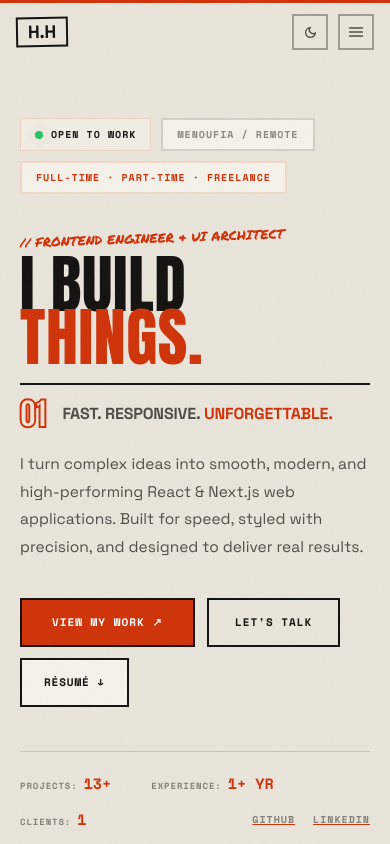
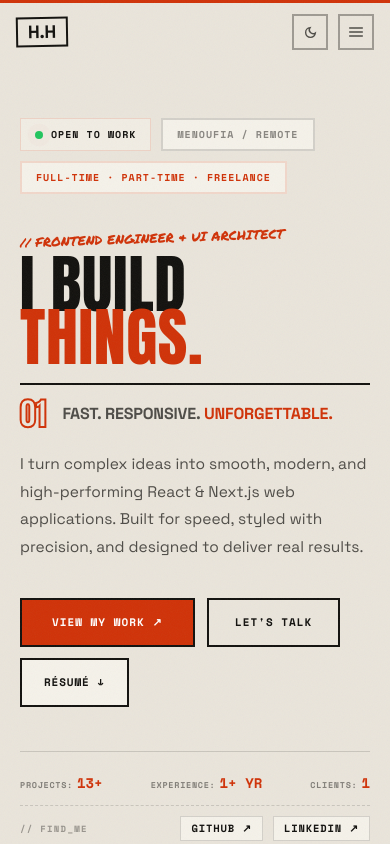
Before and after one commit to Hamza2079/Hamza-Haikal, a React (Vite) app: page /#/ in a window 390 px wide. Shown: the top 844 px of the page. Built offline with nearby package versions, Linux system fonts and the light colour scheme; a web font is replaced by a local one.

Commit message:
fix(mobile): optimize Works layout spacing and Hero stats social links

```diff
--- a/src/components/sections/Hero.jsx
+++ b/src/components/sections/Hero.jsx
@@ -269,49 +269,94 @@ export function Hero() {
               style={{
                 borderTop: "1px solid var(--border)",
                 paddingTop: 20,
-                display: "flex", flexWrap: "wrap",
-                gap: "14px 40px", alignItems: "center",
+                display: "flex",
+                flexDirection: isMobile ? "column" : "row",
+                gap: isMobile ? 12 : "14px 40px",
+                alignItems: isMobile ? "stretch" : "center",
               }}
             >
+              {/* Stats counters */}
+              <div style={{
+                display: "flex",
+                alignItems: "center",
+                justifyContent: isMobile ? "space-between" : "flex-start",
+                gap: isMobile ? 8 : 40,
+                flexWrap: "wrap",
+              }}>
                 {[
                   { k: "PROJECTS", val: 13, suffix: "+" },
                   { k: "EXPERIENCE", val: 1, suffix: "+ YR" },
                   { k: "CLIENTS", val: 1,  },
                 ].map(({ k, val, suffix }) => (
-                <div key={k} style={{ display: "flex", alignItems: "baseline", gap: 6 }}>
+                  <div key={k} style={{ display: "flex", alignItems: "baseline", gap: 4 }}>
                     <span style={{
-                    fontFamily: "var(--font-mono)", fontSize: 9, fontWeight: 600,
-                    textTransform: "uppercase", letterSpacing: "0.1em",
+                      fontFamily: "var(--font-mono)", fontSize: isMobile ? 8.5 : 9, fontWeight: 600,
+                      textTransform: "uppercase", letterSpacing: "0.08em",
                       color: "var(--text-muted)",
                     }}>{k}:</span>
                     <span style={{
-                    fontFamily: "var(--font-mono)", fontSize: 15,
+                      fontFamily: "var(--font-mono)", fontSize: isMobile ? 14 : 15,
                       fontWeight: 700, color: "var(--spray-accent)",
                     }}>
                       <AnimatedCounter value={val} suffix={suffix} />
                     </span>
                   </div>
                 ))}
+              </div>
 
-              <div style={{ display: "flex", gap: 18, marginLeft: "auto" }}>
+              {/* Social links */}
+              <div style={{
+                display: "flex",
+                alignItems: "center",
+                justifyContent: isMobile ? "space-between" : "flex-start",
+                gap: 16,
+                marginLeft: isMobile ? "0" : "auto",
+                paddingTop: isMobile ? 10 : 0,
+                borderTop: isMobile ? "1px dashed var(--border)" : "none",
+                width: isMobile ? "100%" : "auto",
+              }}>
+                {isMobile && (
+                  <span style={{
+                    fontFamily: "var(--font-mono)",
+                    fontSize: 9,
+                    fontWeight: 700,
+                    textTransform: "uppercase",
+                    letterSpacing: "0.14em",
+                    color: "var(--text-muted)",
+                    opacity: 0.8,
+                  }}>
+                    // FIND_ME
+                  </span>
+                )}
+
+                <div style={{ display: "flex", alignItems: "center", gap: isMobile ? 10 : 18 }}>
                   {[
-                  { label: "GITHUB",   href: "https://github.com/Hamza2079" },
-                  { label: "LINKEDIN", href: "https://linkedin.com/in/hamza-haikal" },
+                    { label: "GITHUB ↗",   href: "https://github.com/Hamza2079" },
+                    { label: "LINKEDIN ↗", href: "https://linkedin.com/in/hamza-haikal" },
                   ].map(({ label, href }) => (
                     <motion.a
                       key={label} href={href} target="_blank" rel="noreferrer"
                       style={{
-                      fontFamily: "var(--font-mono)", fontSize: 10, fontWeight: 700,
-                      textTransform: "uppercase", letterSpacing: "0.1em",
-                      color: "var(--text-muted)",
-                      textDecoration: "underline",
+                        fontFamily: "var(--font-mono)",
+                        fontSize: isMobile ? 10.5 : 10,
+                        fontWeight: 700,
+                        textTransform: "uppercase",
+                        letterSpacing: "0.08em",
+                        color: "var(--text-primary)",
+                        padding: isMobile ? "4px 10px" : "0",
+                        background: isMobile ? "var(--bg-surface)" : "transparent",
+                        border: isMobile ? "1px solid var(--border)" : "none",
+                        textDecoration: isMobile ? "none" : "underline",
                         textDecorationColor: "var(--spray-accent)",
+                        transition: "all 0.15s ease",
                       }}
-                    whileHover={{ color: "var(--spray-accent)" }}
+                      whileHover={{ color: "var(--spray-accent)", borderColor: "var(--spray-accent)" }}
+                      whileTap={{ scale: 0.96 }}
                     >
                       {label}
                     </motion.a>
                   ))}
+                </div>
               </div>
             </motion.div>
           </div>
```
Lines whose indentation alone changed are shown as unchanged.
